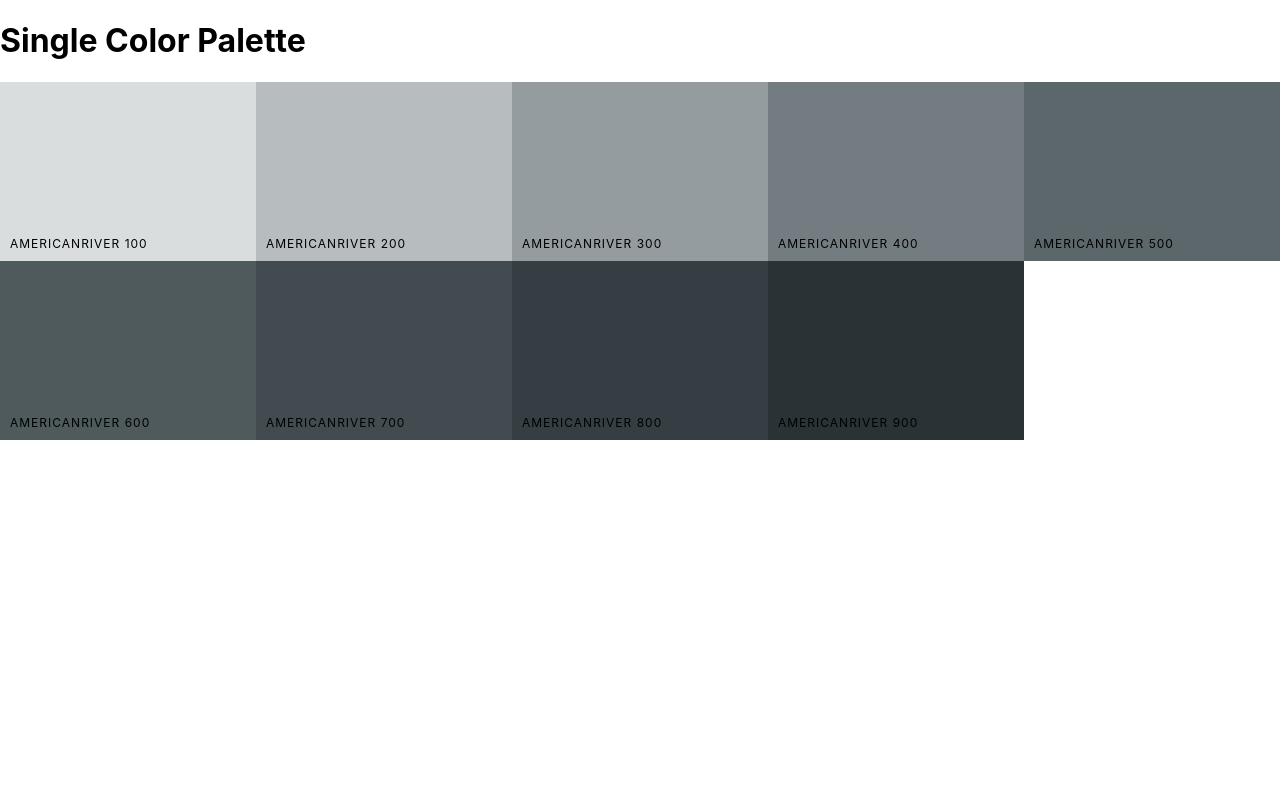
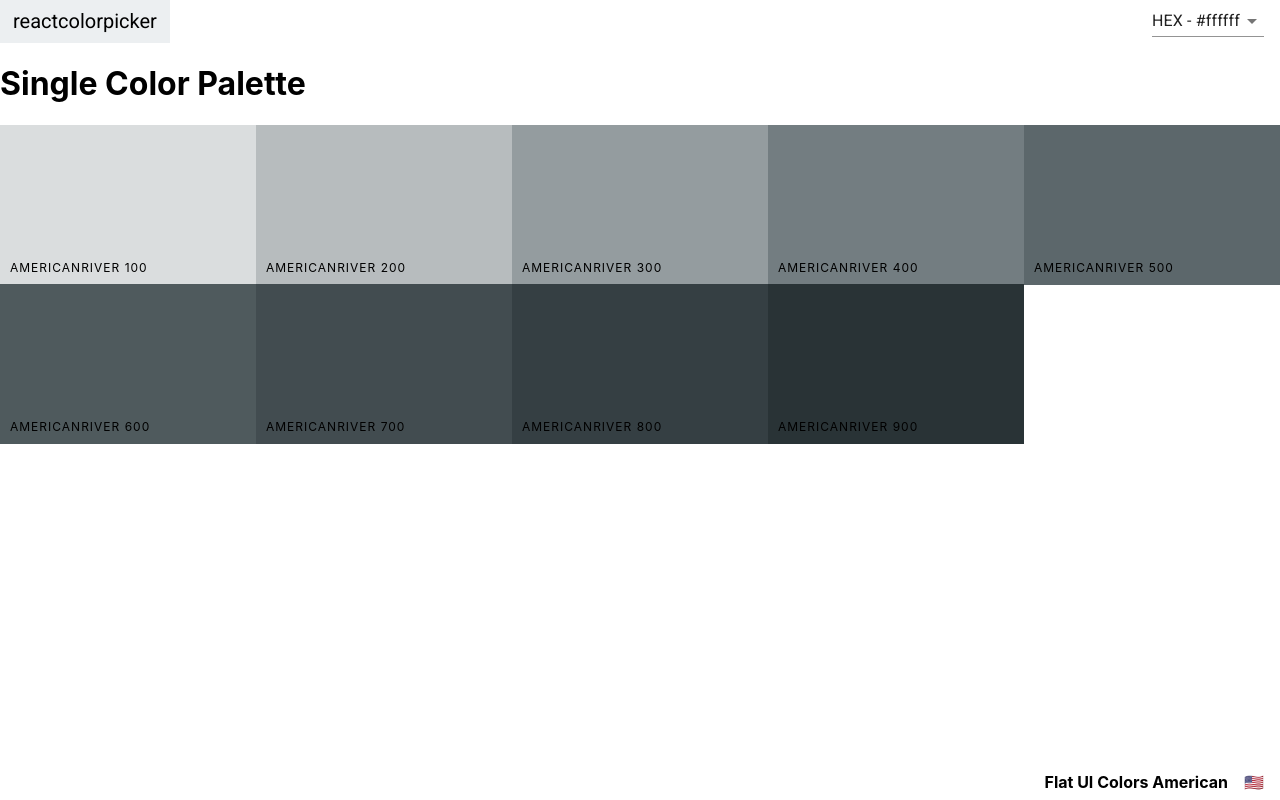
Before and after one commit to AlekseiiT/react-color-project, a React (Create React App) app: page /palette/flat-ui-colors-american/americanriver in a window 1280 px wide. Built offline with nearby package versions, Linux system fonts and the light colour scheme.

Commit message:
Add Navbar and footer to SingleColorPalette

```diff
--- a/src/Navbar.js
+++ b/src/Navbar.js
@@ -36,12 +36,14 @@ export default class Navbar extends Component {
 				<div className="logo">
 					<Link to="/">reactcolorpicker</Link>
 				</div>
-				<div className="slider-container">
-					<span>Lelvel: {level}</span>
-					<div className="slider">
-						<Slider defaultValue={level} min={100} max={900} step={100} onChange={changeLevel} />
+				{this.props.showingAllColors && (
+					<div className="slider-container">
+						<span>Lelvel: {level}</span>
+						<div className="slider">
+							<Slider defaultValue={level} min={100} max={900} step={100} onChange={changeLevel} />
+						</div>
 					</div>
-				</div>
+				)}
 				<div className="select-container">
 					<Select value={format} onChange={this.handleFormat}>
 						<MenuItem value="hex">HEX - #ffffff</MenuItem>
--- a/src/Palette.js
+++ b/src/Palette.js
@@ -2,6 +2,7 @@ import React, { Component } from 'react';
 import ColorBox from './ColorBox';
 import Navbar from './Navbar';
 import './Palette.css';
+import PaletteFooter from './PaletteFooter';
 
 export default class Palette extends Component {
 	constructor(props) {
@@ -31,17 +32,20 @@ export default class Palette extends Component {
 				background={color[format]}
 				name={color.name}
 				moreUrl={`/palette/${id}/${color.id}`}
-				showLink={true}
+				showLink
 			/>
 		));
 		return (
 			<div className="Palette">
-				<Navbar changeLevel={this.changeLevel} level={level} handleChange={this.changeFormat} format={format} />
+				<Navbar
+					changeLevel={this.changeLevel}
+					level={level}
+					handleChange={this.changeFormat}
+					format={format}
+					showingAllColors
+				/>
 				<div className="Palette-colors">{colorBoxes}</div>
-				<footer className="Palette-footer">
-					{paletteName}
-					<span className="emoji">{emoji}</span>
-				</footer>
+				<PaletteFooter paletteName={paletteName} emoji={emoji} />
 			</div>
 		);
 	}
--- /dev/null
+++ b/src/PaletteFooter.js
@@ -0,0 +1,13 @@
+import React from 'react';
+
+const PaletteFooter = (props) => {
+	const { paletteName, emoji } = props;
+	return (
+		<footer className="Palette-footer">
+			{paletteName}
+			<span className="emoji">{emoji}</span>
+		</footer>
+	);
+};
+
+export default PaletteFooter;
--- a/src/SingleColorPalette.js
+++ b/src/SingleColorPalette.js
@@ -1,10 +1,14 @@
 import React, { Component } from 'react';
 import ColorBox from './ColorBox';
+import Navbar from './Navbar';
+import PaletteFooter from './PaletteFooter';
 
 export default class SingleColorPalette extends Component {
 	constructor(props) {
 		super(props);
+		this.state = { format: 'hex' };
 		this._shades = this.gatherShades(this.props.palette, this.props.colorId);
+		this.changeFormat = this.changeFormat.bind(this);
 	}
 	gatherShades(palette, colorToFilterBy) {
 		let shades = [];
@@ -14,16 +18,22 @@ export default class SingleColorPalette extends Component {
 		}
 		return shades.slice(1);
 	}
-
+	changeFormat(evt) {
+		this.setState({ format: evt });
+	}
 	render() {
+		const { format } = this.state;
+		const { paletteName, emoji } = this.props.palette;
 		const colorBoxes = this._shades.map((color) => (
-			<ColorBox key={color.id} name={color.name} showLink={false} background={color.hex} />
+			<ColorBox key={color.id} name={color.name} showLink={false} background={color[format]} />
 		));
 
 		return (
 			<div className="Palette">
+				<Navbar handleChange={this.changeFormat} format={format} showingAllColors={false} />
 				<h1>Single Color Palette</h1>
 				<div className="Palette-colors">{colorBoxes}</div>
+				<PaletteFooter paletteName={paletteName} emoji={emoji} />
 			</div>
 		);
 	}
```
